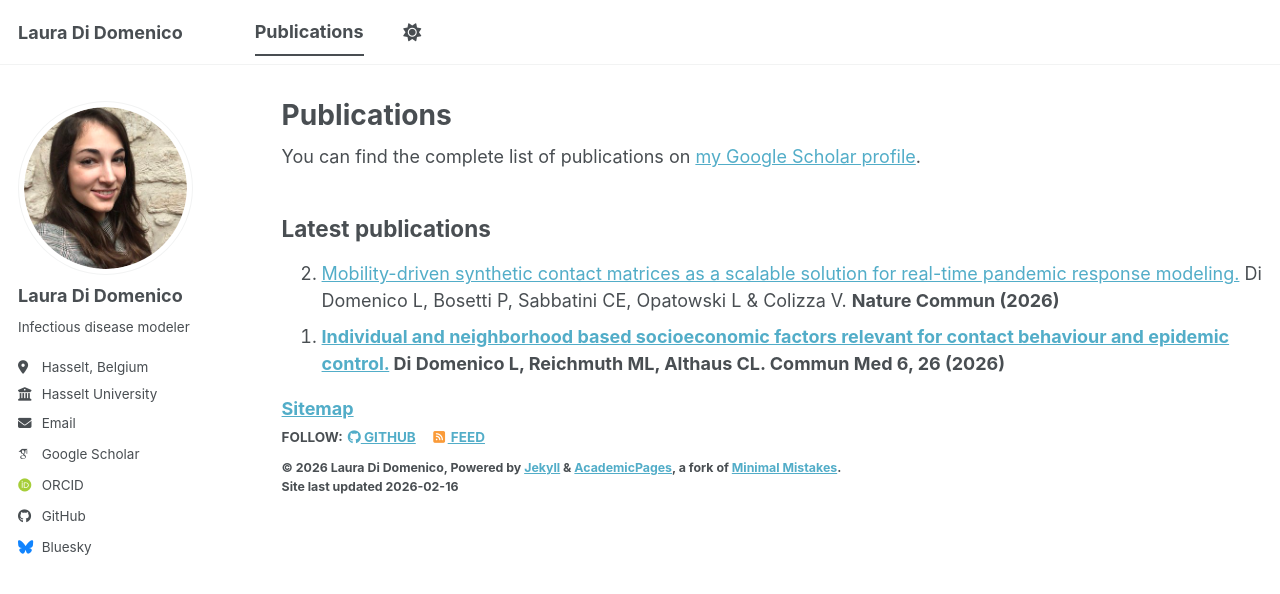
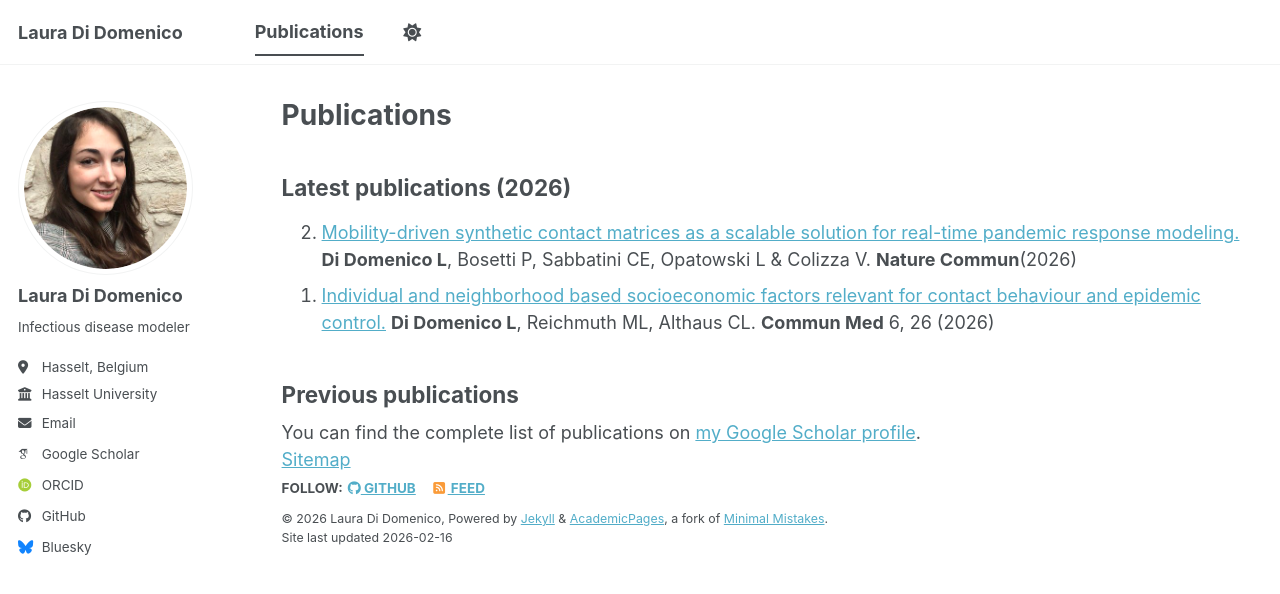
Before and after one commit to laura-didomenico/laura-didomenico.github.io, a Jekyll site: the page built from _pages/publications.html, in a window 1280 px wide. Shown: the top 594 px of the page. Built offline with Jekyll 4.4.1, drawn with Linux system fonts in a browser that asks for light colours; some web fonts are replaced; a script bundle is joined from its source files by our own code; library files that are not in the unit come from our copies.

Commit message:
added previous publications header
Updated publication section to include the year 2026 and added previous publications header.

```diff
--- a/_pages/publications.html
+++ b/_pages/publications.html
@@ -5,25 +5,27 @@ permalink: /publications/
 author_profile: true
 ---
 
-{% if site.author.googlescholar %}
-  <div class="wordwrap">You can find the complete list of publications on <a href="{{site.author.googlescholar}}">my Google Scholar profile</a>.</div>
-{% endif %}
-
 {% include base_path %}
 
-<h2 id="publications"> Latest publications </h2>
+<h2 id="publications"> Latest publications (2026) </h2>
 <ol reversed="">
 
 <li><a href="https://doi.org/10.1038/s41467-026-68557-3">
 Mobility-driven synthetic contact matrices as a scalable solution for real-time pandemic response modeling.</a>
-Di Domenico L, Bosetti P, Sabbatini CE, Opatowski L & Colizza V.
-<strong>Nature Commun (2026)</li>
+<strong>Di Domenico L</strong>, Bosetti P, Sabbatini CE, Opatowski L & Colizza V.
+<strong>Nature Commun</strong>(2026)</li>
 
 <li><a href="https://doi.org/10.1038/s43856-025-01282-y">
 Individual and neighborhood based socioeconomic factors relevant for contact behaviour and epidemic control.</a>
-Di Domenico L, Reichmuth ML, Althaus CL.
-<strong>Commun Med 6, 26 (2026)</li>
+<strong>Di Domenico L</strong>, Reichmuth ML, Althaus CL.
+<strong>Commun Med</strong> 6, 26 (2026)</li>
 </ol>
+
+<h2 id="publications"> Previous publications </h2>
+
+{% if site.author.googlescholar %}
+  <div class="wordwrap">You can find the complete list of publications on <a href="{{site.author.googlescholar}}">my Google Scholar profile</a>.</div>
+{% endif %}
 
 <!-- New style rendering if publication categories are defined -->
 <!-- {% if site.publication_category %}
```
